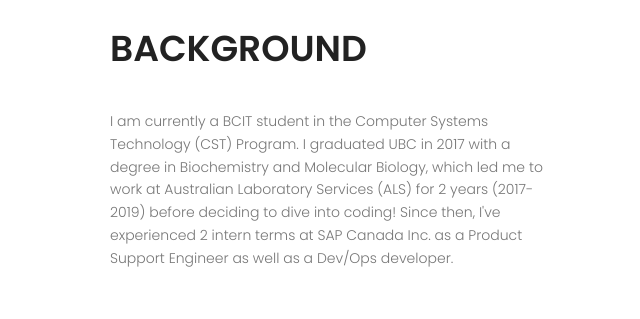
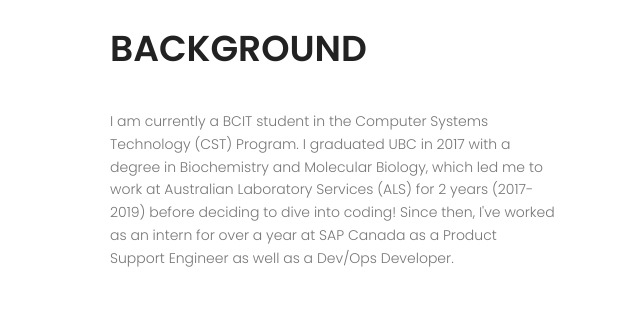
Before and after one commit to Leonwu21/personalsite, a plain HTML site: page index.html in a window 1280 px wide. Shown: the part 890-1209 px from the top of the page, 640-1280 px from the left. Drawn offline with nearby package versions, Linux system fonts and the light colour scheme; some packages are replaced by stand-ins of ours.

Commit message:
Update index.html

```diff
--- a/index.html
+++ b/index.html
@@ -83,8 +83,8 @@
           <p>
             I am currently a BCIT student in the Computer Systems Technology (CST) Program. I graduated UBC in 2017 with
             a degree in Biochemistry and Molecular Biology, which led me to work at Australian Laboratory Services (ALS)
-            for 2 years (2017-2019) before deciding to dive into coding! Since then, I've experienced 2 intern terms at
-	    SAP Canada Inc. as a Product Support Engineer as well as a Dev/Ops developer.
+            for 2 years (2017-2019) before deciding to dive into coding! Since then, I've worked as an intern for over a
+	    year at SAP Canada as a Product Support Engineer as well as a Dev/Ops Developer.
           </p>
         </div>
       </div>
```
